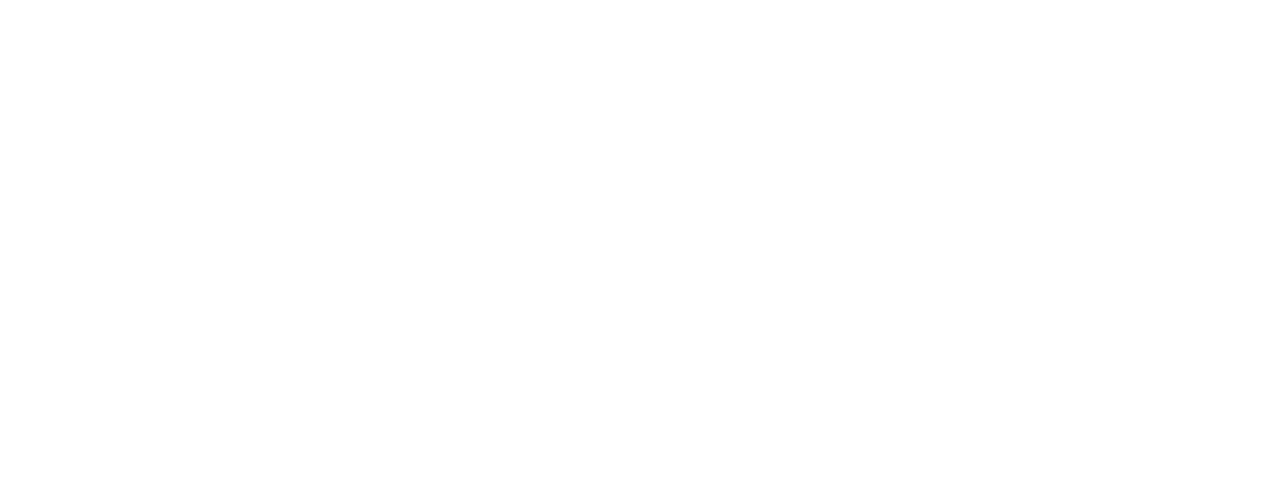
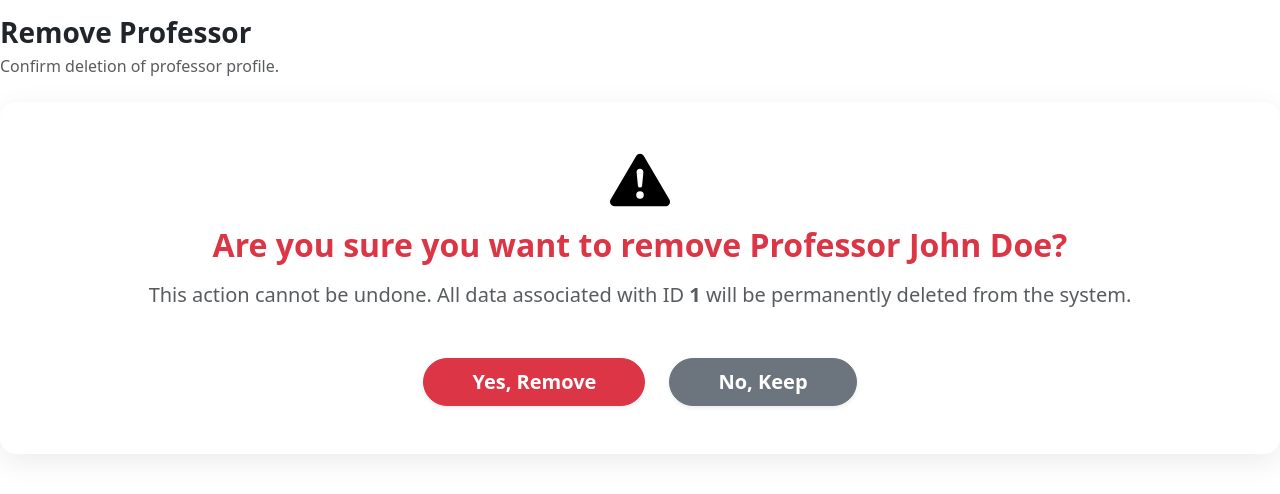
Before and after one commit to dritonjasiqi/schoolmanagementsystem, a React app in the folder frontend/: page /removeProfessor/1 in a window 1280 px wide. Before the commit this address had no page. Shown: the top 494 px of the page. Built offline with nearby package versions, Linux system fonts and the light colour scheme; the HTML template or start-up script is replaced by a standard one.

Commit message:
Added a Remove Professor Dummy Page

```diff
--- a/frontend/src/App.jsx
+++ b/frontend/src/App.jsx
@@ -10,7 +10,7 @@
 import AddProfessor from './pages/AddProfessor';
 import Professors from './pages/Professors';
 import EditProfessor from './pages/EditProfessor';
-// import RemoveProfessor from './pages/RemoveProfessor';
+import RemoveProfessor from './pages/RemoveProfessor';
 
 export default function App() {
   return (
@@ -26,9 +26,10 @@
           <Route path="/dashboard/reports/*" element={<div className="p-4">Reports Module</div>} />
           <Route path="/dashboard/addProfessor" element={<AddProfessor />} />
           <Route path="/dashboard/professors" element={<Professors />} />
-         {/* <Route path="/dashboard/removeProfessor/:id" element={<RemoveProfessor />} /> */}
+
         </Route>
         <Route path="/editProfessor/:id" element={<EditProfessor />} />
+        <Route path="/removeProfessor/:id" element={<RemoveProfessor />} />
         <Route path="/login" element={<LoginAndSignup />} />
         <Route path="/pricing" element={<Pricing />} />
         <Route path="/aboutus" element={<AboutUs />} />
--- a/frontend/src/pages/RemoveProfessor.jsx
+++ b/frontend/src/pages/RemoveProfessor.jsx
@@ -0,0 +1,85 @@
+import React, { useState, useEffect } from 'react';
+import { useParams, useNavigate } from 'react-router-dom';
+import { Card, Button } from 'react-bootstrap';
+import { ExclamationTriangleFill } from 'react-bootstrap-icons';
+
+export default function RemoveProfessor() {
+    // Extract the ID from the URL (e.g., /remove-professor/1)
+    const { id } = useParams();
+    const navigate = useNavigate();
+
+    const [professorName, setProfessorName] = useState('Loading...');
+
+    // Simulate fetching existing data when the component loads
+    useEffect(() => {
+        // In a real app, you would fetch data from your API using the 'id'
+        // fetch(`/api/professors/${id}`).then(...)
+
+        // Simulating the data fetched from your backend
+        const fetchedData = {
+            id: id,
+            name: 'John',
+            lastName: 'Doe'
+        };
+
+        setProfessorName(`${fetchedData.name} ${fetchedData.lastName}`);
+    }, [id]);
+
+    const handleRemove = () => {
+        console.log(`Deleting professor with ID: ${id}`);
+        // Add your API DELETE logic here
+        // fetch(`/api/professors/${id}`, { method: 'DELETE' }).then(() => {
+        //     navigate('/professors');
+        // });
+
+        // Simulate redirecting back to the professor list after deletion
+        navigate(-1);
+    };
+
+    const handleCancel = () => {
+        // Go back to the previous page without deleting
+        navigate(-1);
+    };
+
+    return (
+        <div className="py-3">
+            <div className="mb-4">
+                <h3 className="fw-bold mb-1">Remove Professor</h3>
+                <p className="text-muted">Confirm deletion of professor profile.</p>
+            </div>
+
+            <Card className="border-0 rounded-4" style={{ boxShadow: '0 8px 30px rgba(0,0,0,0.08)' }}>
+                <Card.Body className="p-5 text-center">
+                    <ExclamationTriangleFill className="text-danger mb-3" size={60} />
+
+                    <h2 className='text-danger fw-bold mb-3'>
+                        Are you sure you want to remove Professor {professorName}?
+                    </h2>
+
+                    <p className="text-muted fs-5 mb-5">
+                        This action cannot be undone. All data associated with ID <strong>{id}</strong> will be permanently deleted from the system.
+                    </p>
+
+                    <div className="d-flex justify-content-center gap-4">
+                        <Button
+                            variant="danger"
+                            size="lg"
+                            className="px-5 rounded-pill fw-bold shadow-sm"
+                            onClick={handleRemove}
+                        >
+                            Yes, Remove
+                        </Button>
+                        <Button
+                            variant="secondary"
+                            size="lg"
+                            className="px-5 rounded-pill fw-bold shadow-sm"
+                            onClick={handleCancel}
+                        >
+                            No, Keep
+                        </Button>
+                    </div>
+                </Card.Body>
+            </Card>
+        </div>
+    );
+}
```
